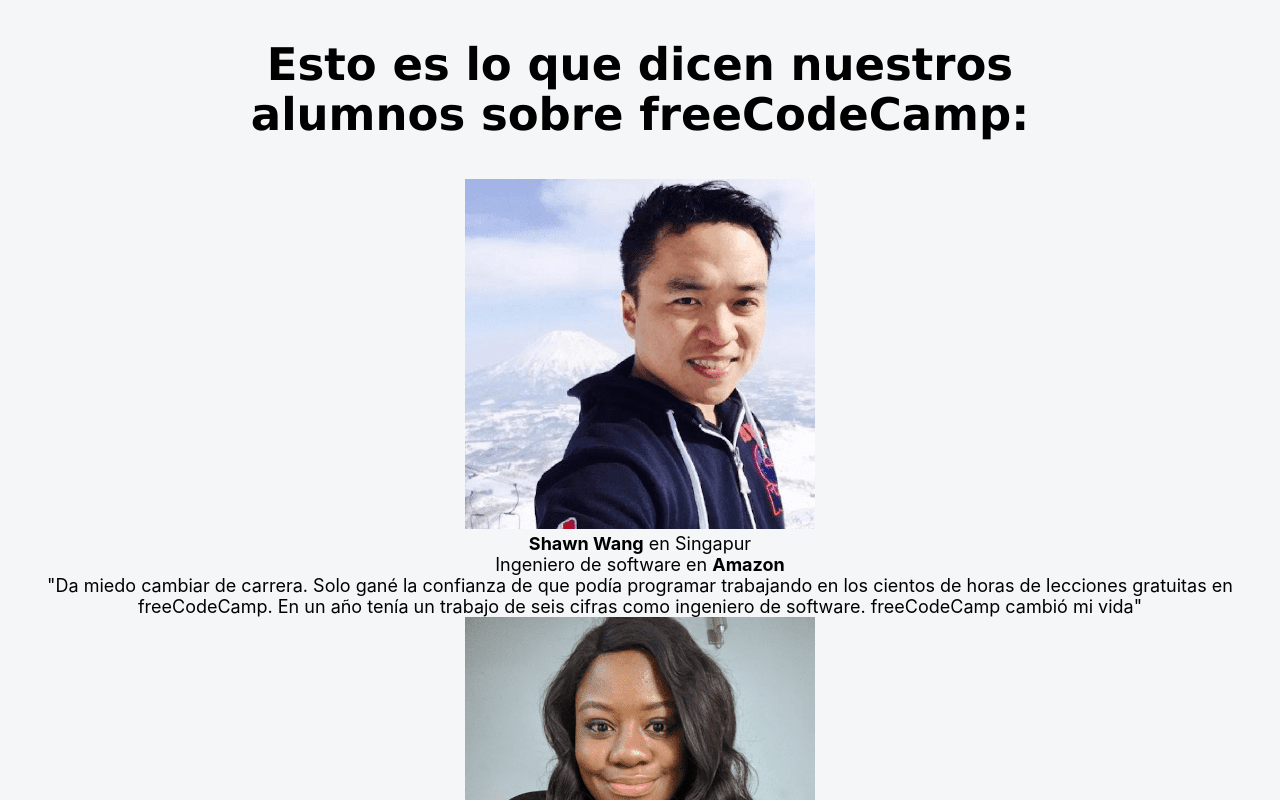
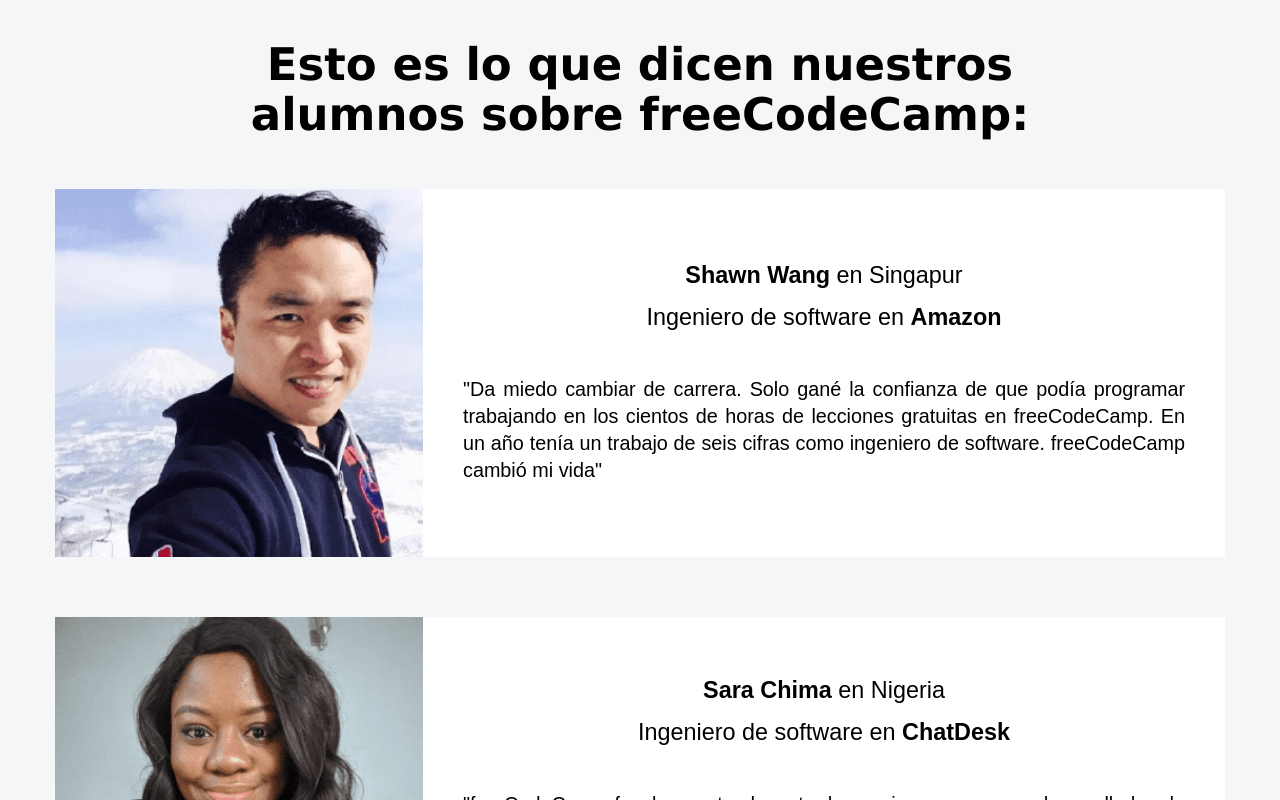
Before and after one commit to cintiaMillacura2207/Pagina-Web-Testimonios-React, a React (Create React App) app in the folder pagina-testimonios/: page / in a window 1280 px wide. Shown: the top 800 px of the page. Built offline with nearby package versions, Linux system fonts and the light colour scheme.

Commit message:
Agregar estilos a archivo Testimonio

```diff
--- a/pagina-testimonios/src/hojas-de-estilo/testimonio.css
+++ b/pagina-testimonios/src/hojas-de-estilo/testimonio.css
@@ -0,0 +1,38 @@
+.contenedor-testimonio {
+    width: 1170px;
+    height: 368px;
+    margin: 10px 10px 50px;
+    display: flex;
+    align-items: center;
+    justify-content: center;
+    background-color: #ffffff;
+    box-shadow: 0 3px 13px 1px rgb(0, 0, 0/ 9%);
+}
+
+.imagen-testimonio {
+    height: 100%;
+    width: auto;
+}
+
+.contenedor-texto-testimonio {
+    text-align: center;
+    padding: 40px;
+    font-family: Arial, Helvetica, sans-serif;
+    font-weight: 400;
+    line-height: 1.5rem;
+}
+
+.nombre-testimonio {
+    font-size: 1.3rem;
+}
+
+.cargo-testimonio {
+    font-size: 1.3rem;
+    margin: 15px;
+    padding-bottom: 30px;
+}
+
+.texto-testimonio {
+    font-size: 1.1rem;
+    text-align: justify;
+}
```
